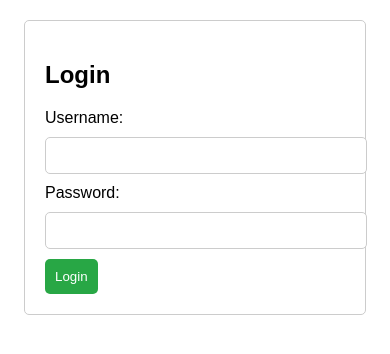
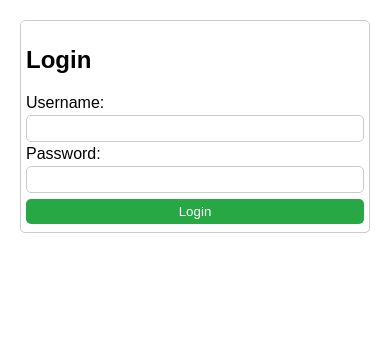
Before and after one commit to tcheio/linkyTrackerAdmin, a Flask app: page /login in a window 390 px wide. Shown: the top 354 px of the page. Run offline with Flask 3, Linux system fonts and the light colour scheme.

Commit message:
Correction Style

```diff
--- a/static/style.css
+++ b/static/style.css
@@ -5,10 +5,11 @@ body {
 
 form {
     max-width: 300px;
-    margin: auto;
+    margin: 0 auto;  /* Centrer horizontalement */
     padding: 20px;
     border: 1px solid #ccc;
     border-radius: 5px;
+    box-sizing: border-box;  /* Inclure les bordures et le padding dans la largeur totale */
 }
 
 input[type="text"], input[type="password"] {
@@ -17,9 +18,11 @@ input[type="text"], input[type="password"] {
     margin: 10px 0;
     border: 1px solid #ccc;
     border-radius: 5px;
+    box-sizing: border-box;  /* Inclure les bordures et le padding dans la largeur totale */
 }
 
 button {
+    width: 100%;  /* Assurer que le bouton prenne toute la largeur */
     padding: 10px;
     background-color: #28a745;
     color: white;
@@ -31,3 +34,85 @@ button {
 button:hover {
     background-color: #218838;
 }
+
+table {
+    border: 3px solid #6495ed;
+    border-collapse: collapse;
+    width: 90%;
+    margin: auto;
+    table-layout: fixed;
+}
+
+thead, tfoot {
+    background-color: #D0E3FA;
+    background-image: url(sky.jpg);
+    border: 1px solid #6495ed;
+}
+
+tbody {
+    background-color: #FFFFFF;
+    border: 1px solid #6495ed;
+}
+
+th {
+    font-family: monospace;
+    border: 1px dotted #6495ed;
+    padding: 5px;
+    background-color: #EFF6FF;
+    width: 25%;
+}
+
+td {
+    font-family: sans-serif;
+    font-size: 80%;
+    border: 1px solid #6495ed;
+    padding: 5px;
+    text-align: left;
+}
+
+caption {
+    font-family: sans-serif;
+}
+
+@media screen and (max-width: 768px) {
+    form {
+        max-width: 100%;
+        padding: 10px;
+    }
+
+    input[type="text"], input[type="password"], button {
+        padding: 8px;
+        margin: 5px 0;
+    }
+
+    table {
+        width: 100%;
+    }
+
+    th, td {
+        font-size: 70%;
+        padding: 5px;
+    }
+}
+
+@media screen and (max-width: 480px) {
+    form {
+        max-width: 100%;
+        padding: 5px;
+    }
+
+    input[type="text"], input[type="password"], button {
+        padding: 5px;
+        margin: 3px 0;
+    }
+
+    table {
+        width: 100%;
+        font-size: 60%;
+    }
+
+    th, td {
+        font-size: 60%;
+        padding: 3px;
+    }
+}
```
Also changed, not shown: templates/client_detail.html (+17 -5 lines).
